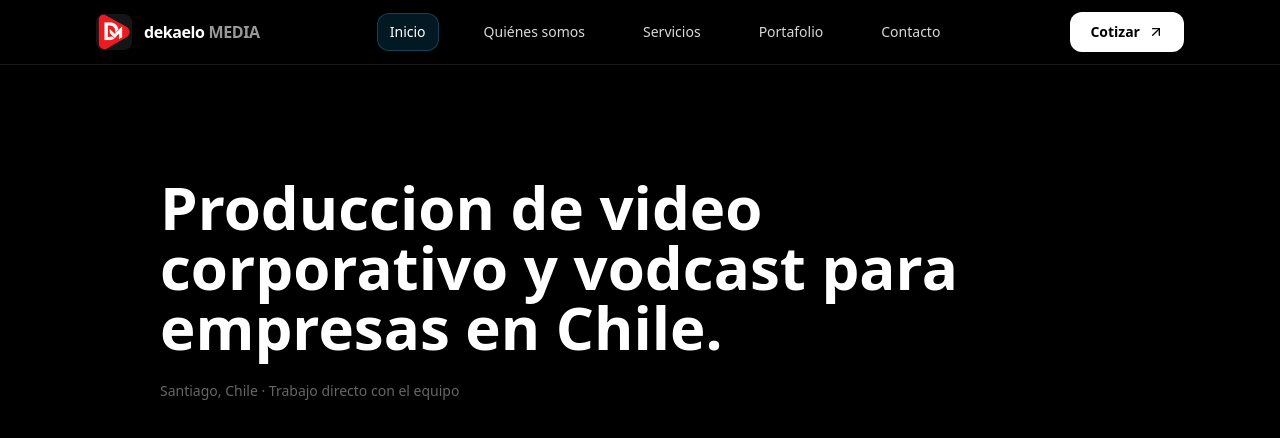
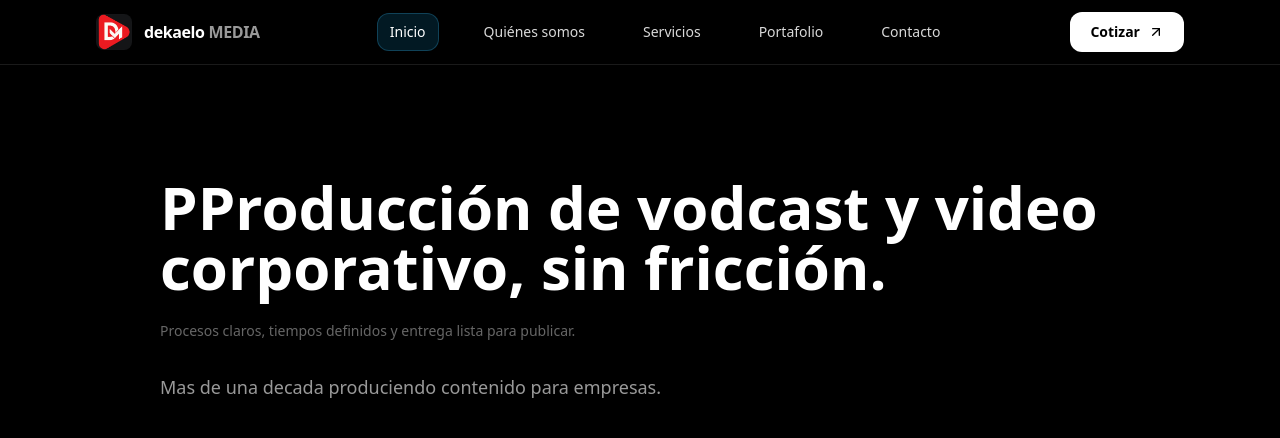
Before and after one commit to TronxGroup/Dekaelo-Media, a Next.js app: page / in a window 1280 px wide. Shown: the top 438 px of the page. Built offline with nearby package versions, Linux system fonts and the light colour scheme.

Commit message:
Update page.tsx

```diff
--- a/app/page.tsx
+++ b/app/page.tsx
@@ -88,11 +88,11 @@ export default function Page() {
       {/* HERO */}
       <section className="container max-w-5xl pt-28 pb-20">
         <h1 className="text-4xl md:text-6xl font-semibold leading-tight">
-          Produccion de video corporativo y vodcast para empresas en Chile.
+          PProducción de vodcast y video corporativo, sin fricción.
         </h1>
 
         <p className="mt-6 text-sm text-white/40">
-          Santiago, Chile · Trabajo directo con el equipo
+          Procesos claros, tiempos definidos y entrega lista para publicar.
         </p>
 
         <p className="mt-8 max-w-2xl text-lg text-white/60">
```
